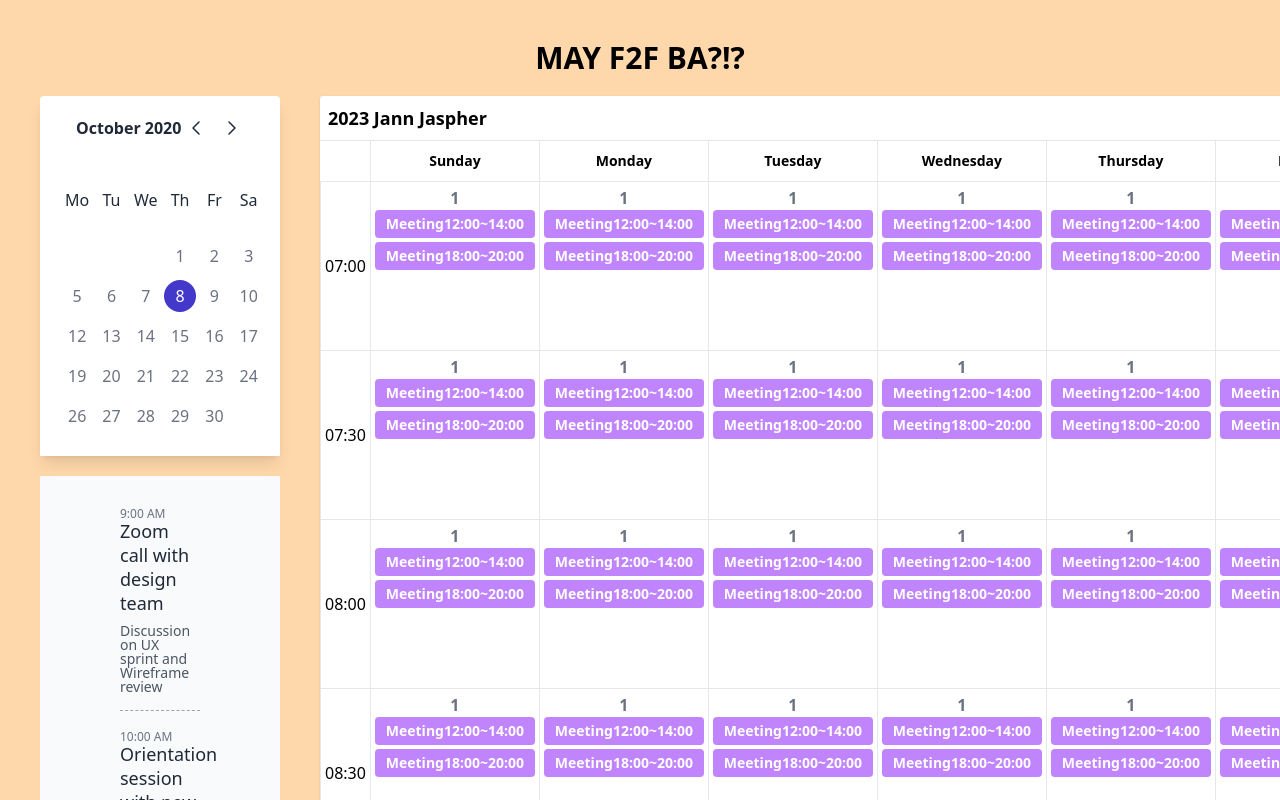
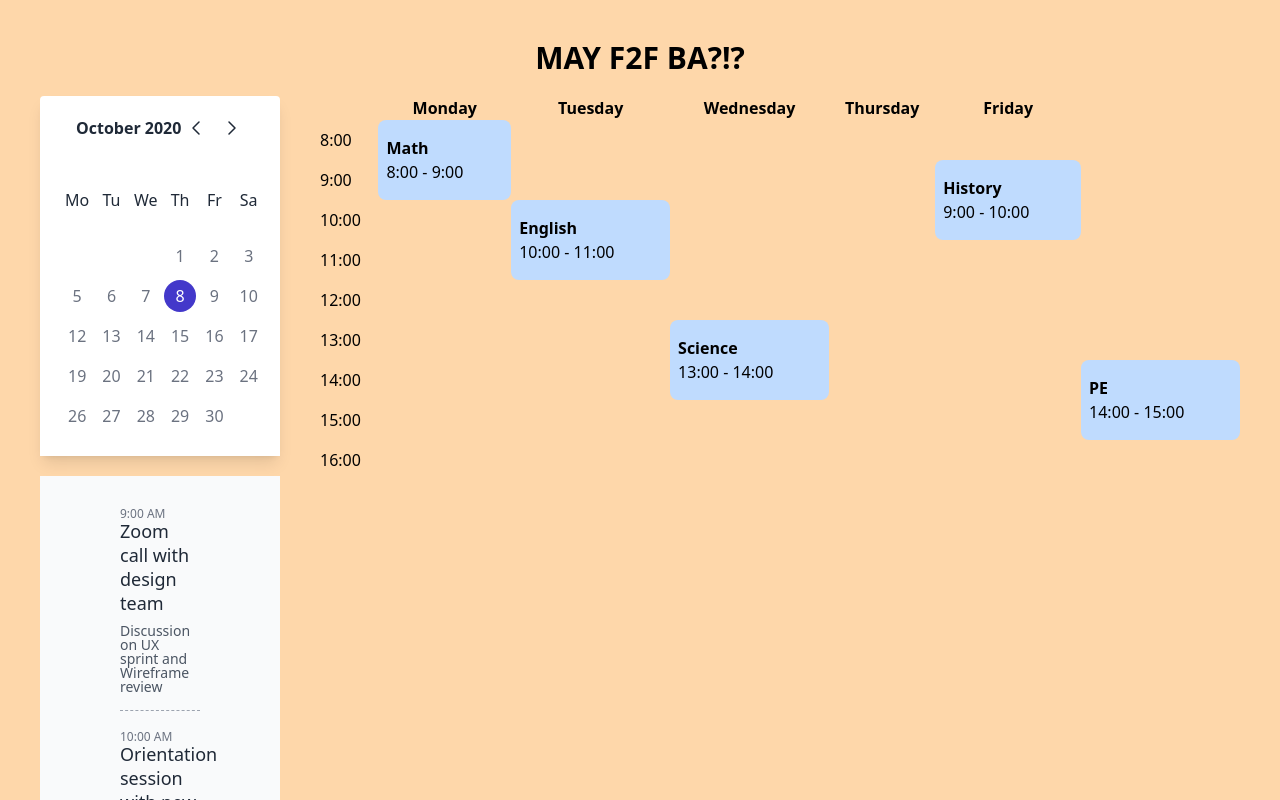
Before and after one commit to joeseffdl/MayPasokBa, a Next.js app: page / in a window 1280 px wide. Shown: the top 800 px of the page. Built offline with nearby package versions, Linux system fonts and the light colour scheme.

Commit message:
Calendar changes

```diff
--- a/app/WeekCalendar.tsx
+++ b/app/WeekCalendar.tsx
@@ -1,139 +1,78 @@
-"use client"
+import React from "react";
 
-import { useState, useEffect } from "react"
-import { WeekHeader } from "./WeekHeader"
-{/* <div className="flex flex-col h-40 mx-auto xl:w-40 lg:w-30 md:w-30 sm:w-full w-10 overflow-hidden">
-            <div className="top h-5 w-full">
-              <span className="text-gray-500">1</span>
-            </div>
-            <div className=" bottom flex-grow h-30 py-1 w-full cursor-pointer">
-              <div className="event bg-purple-400 text-white rounded p-1 text-sm mb-1">
-                <span className="event-name">Meeting</span>
-                <span className="time">12:00~14:00</span>
-              </div>
-              <div className="event bg-purple-400 text-white rounded p-1 text-sm mb-1">
-                <span className="event-name">Meeting</span>
-                <span className="time">18:00~20:00</span>
-              </div>
-            </div>
-          </div> */}
-export const WeekCalendar = () => {
+type ScheduleItem = {
+  subject: string;
+  startTime: string;
+  endTime: string;
+  dayOfWeek: number;
+};
 
-  const tableCols = () => {
-    const cols = []
-    for (let i = 1; i < 8; i++) {
-      cols.push(
-        <th
-          key={i}
-          className="border p-1 h-full xl:w-40 lg:w-30 md:w-30 sm:w-20 w-10 overflow-auto transition cursor-pointer duration-500 ease hover:bg-gray-300"
-        >
-          <div className="flex flex-col h-40 mx-auto xl:w-40 lg:w-30 md:w-30 sm:w-full w-10 overflow-hidden">
-            <div className="top h-5 w-full">
-              <span className="text-gray-500">1</span>
-            </div>
-            <div className=" bottom flex-grow h-30 py-1 w-full cursor-pointer">
-              <div className="event bg-purple-400 text-white rounded p-1 text-sm mb-1">
-                <span className="event-name">Meeting</span>
-                <span className="time">12:00~14:00</span>
-              </div>
-              <div className="event bg-purple-400 text-white rounded p-1 text-sm mb-1">
-                <span className="event-name">Meeting</span>
-                <span className="time">18:00~20:00</span>
-              </div>
-            </div>
-          </div>
-        </th>
-      )
-    }
-    return cols
-  }
+interface CustomDivProps extends React.HTMLAttributes<HTMLDivElement> {
+  colSpan?: number;
+  rowSpan?: number;
+}
 
-  const renderTable = () => {
-    const tableRows = []
-    let hour = 7
-    let minute = 0
-    for (let i = 0; i < 30; i++) {
-      const time = `${hour.toString().padStart(2, "0")}:${minute
-        .toString()
-        .padStart(2, "0")}`
-      tableRows.push(
-        <tr key={i} className="text-center h-10 relative">
-          <td className="border p-1 h-full xl:w-10 w-5">{time}</td>{" "}
-          {tableCols()}
-        </tr>
-      )
-      minute += 30
-      if (minute === 60) {
-        minute = 0
-        hour += 1
-      }
-    }
-    return tableRows
-  }
+const DAYS_OF_WEEK = ["Monday", "Tuesday", "Wednesday", "Thursday", "Friday"];
+const TIME_SLOTS = ["8:00", "9:00", "10:00", "11:00", "12:00", "13:00", "14:00", "15:00", "16:00"];
+
+export const WeekCalendar: React.FC = () => {
+  const schedule: ScheduleItem[] = [
+    { subject: "Math", startTime: "8:00", endTime: "9:00", dayOfWeek: 0 },
+    { subject: "English", startTime: "10:00", endTime: "11:00", dayOfWeek: 1 },
+    { subject: "Science", startTime: "13:00", endTime: "14:00", dayOfWeek: 2 },
+    { subject: "History", startTime: "9:00", endTime: "10:00", dayOfWeek: 3 },
+    { subject: "PE", startTime: "14:00", endTime: "15:00", dayOfWeek: 4 },
+  ];
+
+  const getRowSpan = (startTime: string, endTime: string) => {
+    const start = TIME_SLOTS.indexOf(startTime);
+    const end = TIME_SLOTS.indexOf(endTime);
+    return end - start + 1;
+  };
 
   return (
-      <div className="bg-gray-200">
-        <div className="container mx-auto">
-          <div className="wrapper bg-white rounded shadow w-full ">
-            <div className="header flex justify-between border-b p-2">
-              <span className="text-lg font-bold ">2023 Jann Jaspher</span>
-              <div className="buttons">
-                <button className="p-1">
-                  <svg
-                    width="1em"
-                    fill="gray"
-                    height="1em"
-                    viewBox="0 0 16 16"
-                    className="bi bi-arrow-left-circle"
-                    xmlns="http://www.w3.org/2000/svg"
+    <div className="container mx-auto">
+      <table className="table-auto w-full">
+        <thead>
+          <tr>
+            <th></th>
+            {DAYS_OF_WEEK.map((day) => (
+              <th className="text-center font-bold" key={day}>
+                {day}
+              </th>
+            ))}
+          </tr>
+        </thead>
+        <tbody>
+          {TIME_SLOTS.map((time, index) => (
+            <tr key={time}>
+              <td className="py-2">{time}</td>
+              {DAYS_OF_WEEK.map((day, dayIndex) => {
+                const item = schedule.find(
+                  (item) => item.startTime === time && item.dayOfWeek === dayIndex
+                );
+                return (
+                  <td
+                    className={`p-2 rounded-lg ${item ? "bg-blue-200" : ""}`}
+                    key={dayIndex}
+                    colSpan={1}
+                    rowSpan={item ? getRowSpan(item.startTime, item.endTime) : 1}
                   >
-                    <path
-                      fill-rule="evenodd"
-                      d="M8 15A7 7 0 1 0 8 1a7 7 0 0 0 0 14zm0 1A8 8 0 1 0 8 0a8 8 0 0 0 0 16z"
-                    />
-                    <path
-                      fill-rule="evenodd"
-                      d="M8.354 11.354a.5.5 0 0 0 0-.708L5.707 8l2.647-2.646a.5.5 0 1 0-.708-.708l-3 3a.5.5 0 0 0 0 .708l3 3a.5.5 0 0 0 .708 0z"
-                    />
-                    <path
-                      fill-rule="evenodd"
-                      d="M11.5 8a.5.5 0 0 0-.5-.5H6a.5.5 0 0 0 0 1h5a.5.5 0 0 0 .5-.5z"
-                    />
-                  </svg>
-                </button>
-                <button className="p-1">
-                  <svg
-                    width="1em"
-                    fill="gray"
-                    height="1em"
-                    viewBox="0 0 16 16"
-                    className="bi bi-arrow-right-circle"
-                    xmlns="http://www.w3.org/2000/svg"
-                  >
-                    <path
-                      fill-rule="evenodd"
-                      d="M8 15A7 7 0 1 0 8 1a7 7 0 0 0 0 14zm0 1A8 8 0 1 0 8 0a8 8 0 0 0 0 16z"
-                    />
-                    <path
-                      fill-rule="evenodd"
-                      d="M7.646 11.354a.5.5 0 0 1 0-.708L10.293 8 7.646 5.354a.5.5 0 1 1 .708-.708l3 3a.5.5 0 0 1 0 .708l-3 3a.5.5 0 0 1-.708 0z"
-                    />
-                    <path
-                      fill-rule="evenodd"
-                      d="M4.5 8a.5.5 0 0 1 .5-.5h5a.5.5 0 0 1 0 1H5a.5.5 0 0 1-.5-.5z"
-                    />
-                  </svg>
-                </button>
-              </div>
-            </div>
-            <table className="w-full">
-              <WeekHeader />
-              <tbody>
-                {renderTable()}
-              </tbody>
-            </table>
-          </div>
-        </div>
-      </div>
-    )
-  }
+                    {item && (
+                      <>
+                        <p className="font-bold">{item.subject}</p>
+                        <p>
+                          {item.startTime} - {item.endTime}
+                        </p>
+                      </>
+                    )}
+                  </td>
+                );
+              })}
+            </tr>
+          ))}
+        </tbody>
+      </table>
+    </div>
+  );
+};
--- a/app/index.ts
+++ b/app/index.ts
@@ -1,6 +1,6 @@
-import { WeekCalendar } from './WeekCalendar';
+import { WeekCalendar } from "./WeekCalendar";
 import { Calendar } from "./Calendar";
 import { Event } from "./Event";
-import { WeekCalendarModal } from './WeekCalendarModal';
+import { WeekCalendarModal } from "./WeekCalendarModal";
 
 export { Calendar, Event, WeekCalendar, WeekCalendarModal };
--- a/app/page.tsx
+++ b/app/page.tsx
@@ -25,5 +25,5 @@ export default function Home() {
         </div>
       </div>
     </main>
-  )
+  );
 }
```
Also changed, not shown: app/Calendar.tsx (+35 -93 lines), app/WeekCalendarModal.tsx (+5 -9 lines), app/WeekHeader.tsx (+7 -7 lines).
